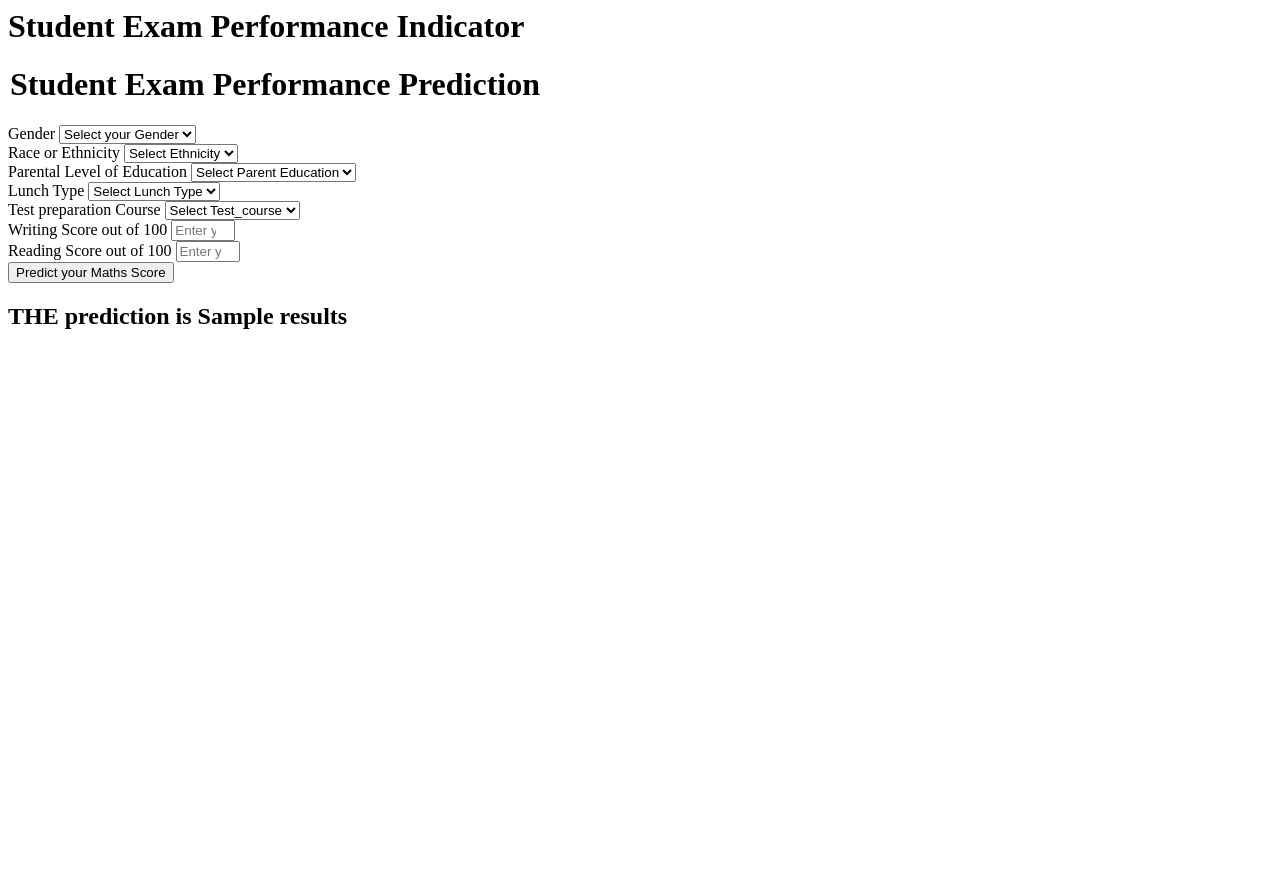
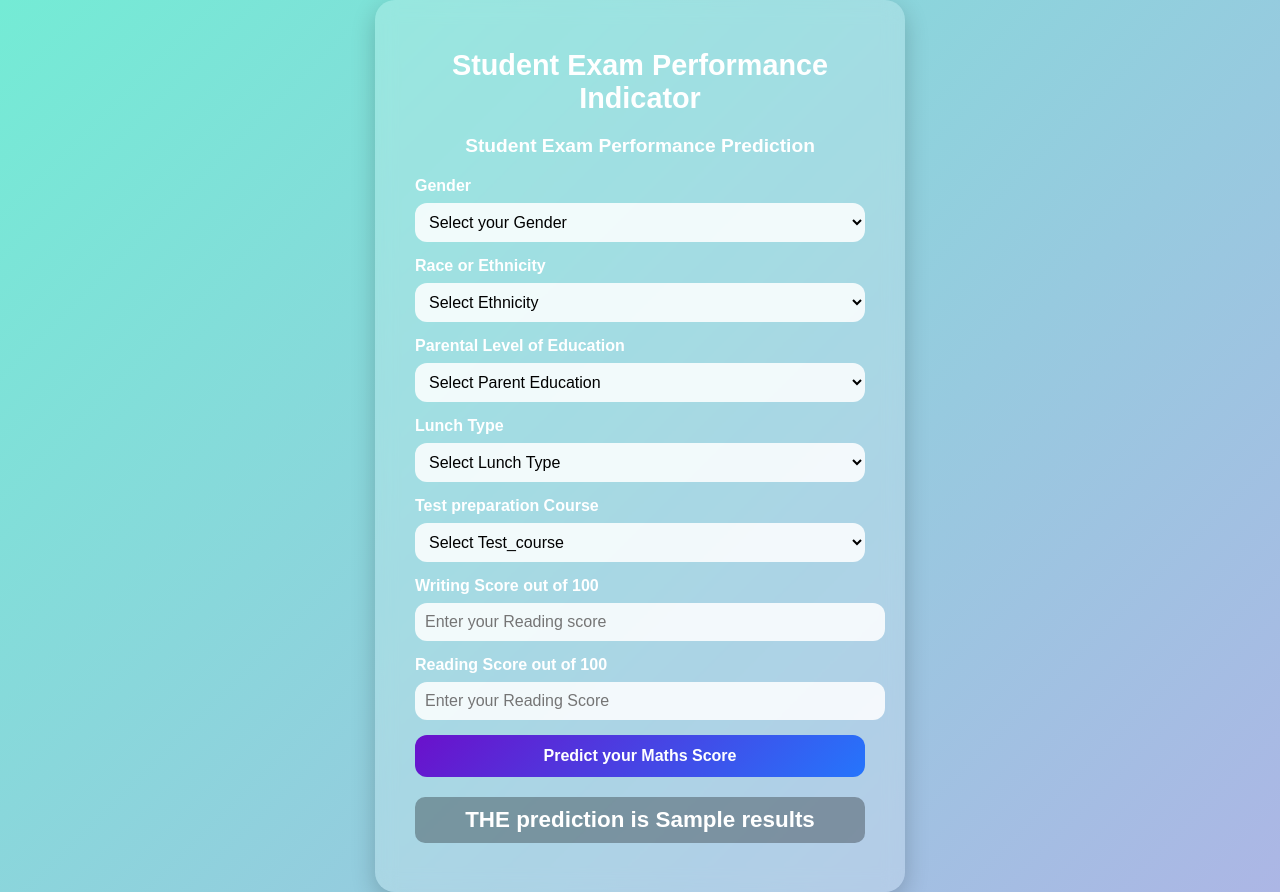
Before and after one commit to H-Nandi-Prasad/ML-project, a Flask app: template templates/home.html in a window 1280 px wide. Before the commit the page ends 329 px from the top, so only its background shows below. Run offline with Flask 3, Linux system fonts and the light colour scheme; the template is opened without the code that fills it: most values are stand-ins (such as "Sample title", 1, 10 or a date in 2020).

Commit message:
styled the home page

```diff
--- a/requirements.txt
+++ b/requirements.txt
@@ -5,4 +5,4 @@ scikit-learn
 dill
 catboost
 xgboost
-#-e .
+-e .
--- a/templates/home.html
+++ b/templates/home.html
@@ -1,111 +1,185 @@
-<html>
+<!DOCTYPE html>
+<html lang="en">
+<head>
+  <meta charset="UTF-8">
+  <meta name="viewport" content="width=device-width, initial-scale=1.0">
+  <title>Student Exam Performance Indicator</title>
+  <style>
+    body {
+      font-family: "Poppins", sans-serif;
+      background: linear-gradient(135deg, #74ebd5, #ACB6E5);
+      margin: 0;
+      padding: 0;
+      display: flex;
+      justify-content: center;
+      align-items: center;
+      min-height: 100vh;
+    }
+
+    .login {
+      background: rgba(255, 255, 255, 0.2);
+      backdrop-filter: blur(10px);
+      border-radius: 20px;
+      box-shadow: 0 8px 25px rgba(0, 0, 0, 0.2);
+      padding: 30px 40px;
+      width: 450px;
+      transition: transform 0.3s ease, box-shadow 0.3s ease;
+    }
+
+    .login:hover {
+      transform: translateY(-5px);
+      box-shadow: 0 12px 30px rgba(0, 0, 0, 0.3);
+    }
+
+    h1 {
+      text-align: center;
+      margin-bottom: 20px;
+      font-size: 1.8rem;
+      color: #fff;
+    }
+
+    legend {
+      font-size: 1.2rem;
+      color: #fff;
+    }
+
+    .form-label {
+      display: block;
+      margin-bottom: 8px;
+      font-weight: 600;
+      color: #fff;
+      transition: color 0.3s ease;
+    }
+
+    select, input[type="number"] {
+      width: 100%;
+      padding: 10px;
+      border-radius: 12px;
+      border: none;
+      outline: none;
+      font-size: 1rem;
+      margin-bottom: 15px;
+      transition: all 0.3s ease;
+      background: rgba(255, 255, 255, 0.85);
+    }
+
+    select:focus, input[type="number"]:focus {
+      border: 2px solid #6a11cb;
+      box-shadow: 0 0 10px rgba(106, 17, 203, 0.5);
+      transform: scale(1.02);
+    }
+
+    .btn-primary {
+      width: 100%;
+      padding: 12px;
+      background: linear-gradient(135deg, #6a11cb, #2575fc);
+      border: none;
+      border-radius: 12px;
+      font-size: 1rem;
+      font-weight: 600;
+      color: #fff;
+      cursor: pointer;
+      transition: all 0.3s ease;
+    }
+
+    .btn-primary:hover {
+      background: linear-gradient(135deg, #2575fc, #6a11cb);
+      transform: translateY(-3px);
+      box-shadow: 0 5px 15px rgba(37, 117, 252, 0.5);
+    }
+
+    h2 {
+      text-align: center;
+      margin-top: 20px;
+      font-size: 1.4rem;
+      color: #fff;
+      background: rgba(0,0,0,0.3);
+      padding: 10px;
+      border-radius: 10px;
+      transition: all 0.3s ease;
+    }
+
+    h2:hover {
+      background: rgba(0,0,0,0.5);
+      transform: scale(1.02);
+    }
+  </style>
+</head>
 <body>
   <div class="login">
     <h1>Student Exam Performance Indicator</h1>
 
     <form action="{{ url_for('predict_datapoint')}}" method="post">
-        <h1>
-            <legend>Student Exam Performance Prediction</legend>
-        </h1>
+      <h1><legend>Student Exam Performance Prediction</legend></h1>
+
       <div class="mb-3">
         <label class="form-label">Gender</label>
-            <select class="form-control" name="gender" placeholder="Enter you Gender" required>
+        <select class="form-control" name="gender" required>
           <option class="placeholder" selected disabled value="">Select your Gender</option>
-                <option value="male">
-                    Male
-                </option>
-                <option value="female">
-                    Female
-                </option>
+          <option value="male">Male</option>
+          <option value="female">Female</option>
         </select>
       </div>
+
       <div class="mb-3">
         <label class="form-label">Race or Ethnicity</label>
-            <select class="form-control" name="ethnicity" placeholder="Enter you ethnicity" required>
+        <select class="form-control" name="ethnicity" required>
           <option class="placeholder" selected disabled value="">Select Ethnicity</option>
-                <option value="group A">
-                    Group A
-                </option>
-                <option value="group B">
-                    Group B
-                </option>
-                <option value="group C">
-                    Group C
-                </option>
-                <option value="group D">
-                    Group D
-                </option>
-                <option value="group E">
-                    Group E
-                </option>
+          <option value="group A">Group A</option>
+          <option value="group B">Group B</option>
+          <option value="group C">Group C</option>
+          <option value="group D">Group D</option>
+          <option value="group E">Group E</option>
         </select>
       </div>
+
       <div class="mb-3">
         <label class="form-label">Parental Level of Education</label>
-            <select class="form-control" name="parental_level_of_education"
-                placeholder="Enter you Parent Education" required>
+        <select class="form-control" name="parental_level_of_education" required>
           <option class="placeholder" selected disabled value="">Select Parent Education</option>
-                <option value="associate's degree">
-                    associate's degree
-                </option>
-                <option value="bachelor's degree">
-                    bachelor's degree
-                </option>
-                <option value="high school">
-                    high school
-                </option>
-                <option value="master's degree">
-                    master's degree
-                </option>
-                <option value="some college">
-                    some college
-                </option>
-                <option value="some high school">
-                    some high school
-                </option>
+          <option value="associate's degree">associate's degree</option>
+          <option value="bachelor's degree">bachelor's degree</option>
+          <option value="high school">high school</option>
+          <option value="master's degree">master's degree</option>
+          <option value="some college">some college</option>
+          <option value="some high school">some high school</option>
         </select>
       </div>
+
       <div class="mb-3">
         <label class="form-label">Lunch Type</label>
-            <select class="form-control" name="lunch" placeholder="Enter you Lunch" required>
+        <select class="form-control" name="lunch" required>
           <option class="placeholder" selected disabled value="">Select Lunch Type</option>
-                <option value="free/reduced">
-                    free/reduced
-                </option>
-                <option value="standard">
-                    standard
-                </option>
+          <option value="free/reduced">free/reduced</option>
+          <option value="standard">standard</option>
         </select>
       </div>
+
       <div class="mb-3">
         <label class="form-label">Test preparation Course</label>
-            <select class="form-control" name="test_preparation_course" placeholder="Enter you Course"
-                required>
+        <select class="form-control" name="test_preparation_course" required>
           <option class="placeholder" selected disabled value="">Select Test_course</option>
-                <option value="none">
-                    None
-                </option>
-                <option value="completed">
-                    Completed
-                </option>
+          <option value="none">None</option>
+          <option value="completed">Completed</option>
         </select>
       </div>
+
       <div class="mb-3">
         <label class="form-label">Writing Score out of 100</label>
-            <input class="form-control" type="number" name="reading_score"
-                placeholder="Enter your Reading score" min='0' max='100' />
+        <input class="form-control" type="number" name="reading_score" placeholder="Enter your Reading score" min="0" max="100"/>
       </div>
+
       <div class="mb-3">
         <label class="form-label">Reading Score out of 100</label>
-            <input class="form-control" type="number" name="writing_score"
-                placeholder="Enter your Reading Score" min='0' max='100' />
+        <input class="form-control" type="number" name="writing_score" placeholder="Enter your Reading Score" min="0" max="100"/>
       </div>
+
       <div class="mb-3">
-            <input class="btn btn-primary" type="submit" value="Predict your Maths Score" required />
+        <input class="btn-primary" type="submit" value="Predict your Maths Score" required />
       </div>
     </form>
-    <h2>
-       THE  prediction is {{results}}
-    </h2>
-   <body>
+
+    <h2>THE prediction is {{results}}</h2>
+  </div>
+</body>
 </html>
```
Also changed, not shown: setup.py (+8 -7 lines). Lines whose indentation alone changed are shown as unchanged.
